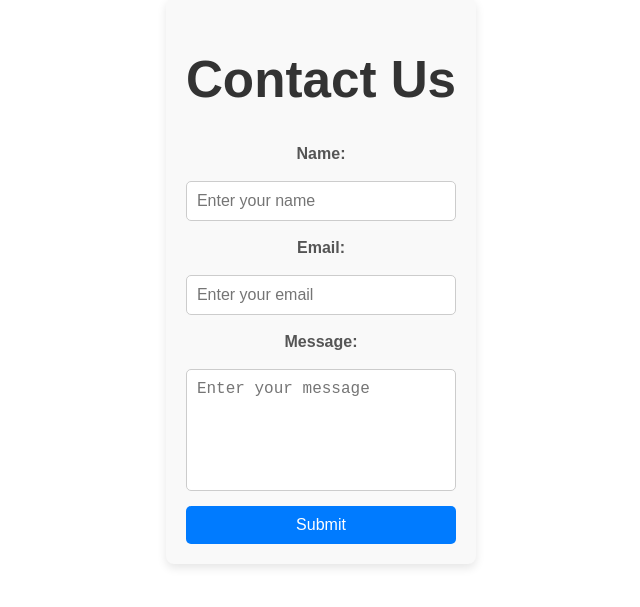
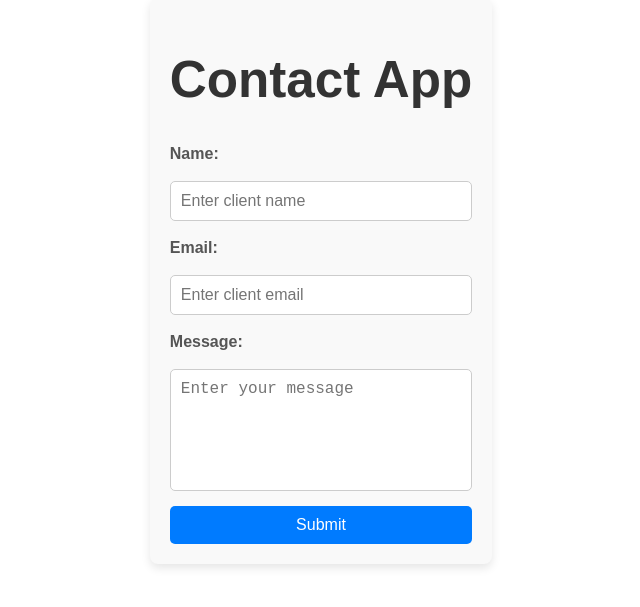
Before and after one commit to MrPK4699/React-Router, a React (Vite) app: page / in a window 1280 px wide. Shown: the part 119-726 px from the top of the page, without its empty margins (319-959 px from the left). Built offline with nearby package versions, Linux system fonts and the light colour scheme.

Commit message:
some text changed and lable styling

```diff
--- a/src/Components/Contact.css
+++ b/src/Components/Contact.css
@@ -59,3 +59,7 @@
 .contact-form button:hover {
   background-color: #0056b3;
 }
+
+label{
+  text-align: left;
+}
--- a/src/Components/Contact.jsx
+++ b/src/Components/Contact.jsx
@@ -102,7 +102,7 @@ const Contact = () => {
 
   return (
     <div className="contact-container">
-      <h1>Contact Us</h1>
+      <h1>Contact App</h1>
       <form className="contact-form" onSubmit={handleSubmit}>
         <label htmlFor="name">Name:</label>
         <input
@@ -111,7 +111,7 @@ const Contact = () => {
           name="name"
           onChange={handleChange}
           value={user.name}
-          placeholder="Enter your name"
+          placeholder="Enter client name"
         />
         <label htmlFor="email">Email:</label>
         <input
@@ -120,7 +120,7 @@ const Contact = () => {
           name="email"
           onChange={handleChange}
           value={user.email}
-          placeholder="Enter your email"
+          placeholder="Enter client email"
         />
         <label htmlFor="message">Message:</label>
         <textarea
```
Lines whose indentation alone changed are shown as unchanged.
